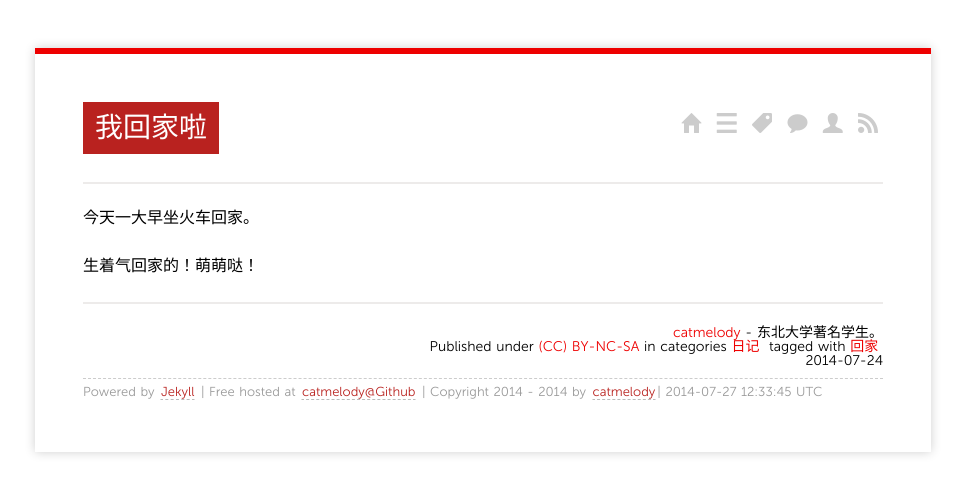
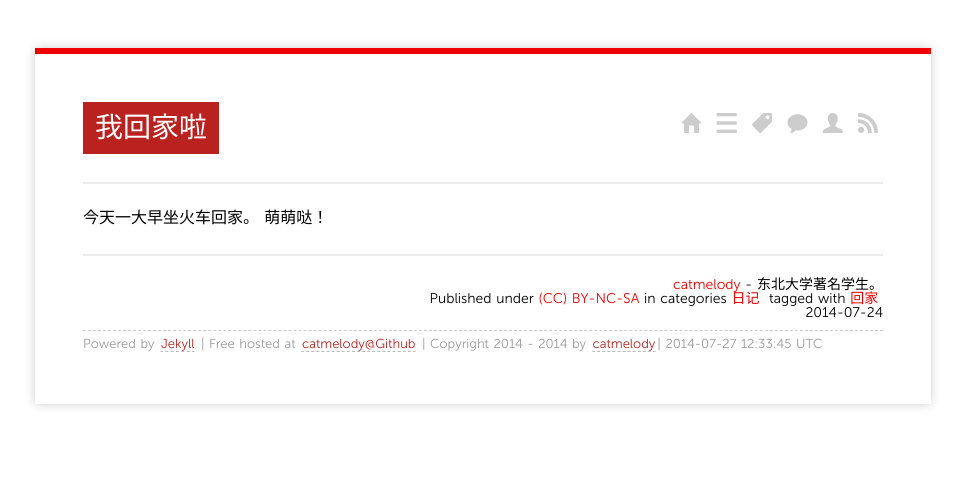
Before and after one commit to catmelody/blog, a Jekyll site: the page built from _posts/2014/2014-07-24-going-home.md, in a window 1280 px wide. Shown: the top 494 px of the page, without its empty margins (157-1122 px from the left). Built offline with Jekyll 4.4.1, drawn with Linux system fonts in a browser that asks for light colours; nearby versions of some CDN libraries; Markdown is read by kramdown in place of the engine named in the settings; comment, search, counter and statistics services are not loaded.

Commit message:
Update 2014-07-24-going-home.md

```diff
--- a/_posts/2014/2014-07-24-going-home.md
+++ b/_posts/2014/2014-07-24-going-home.md
@@ -8,5 +8,4 @@ tags:
 ---
 
 今天一大早坐火车回家。
-
-生着气回家的！萌萌哒！
+萌萌哒！
```
